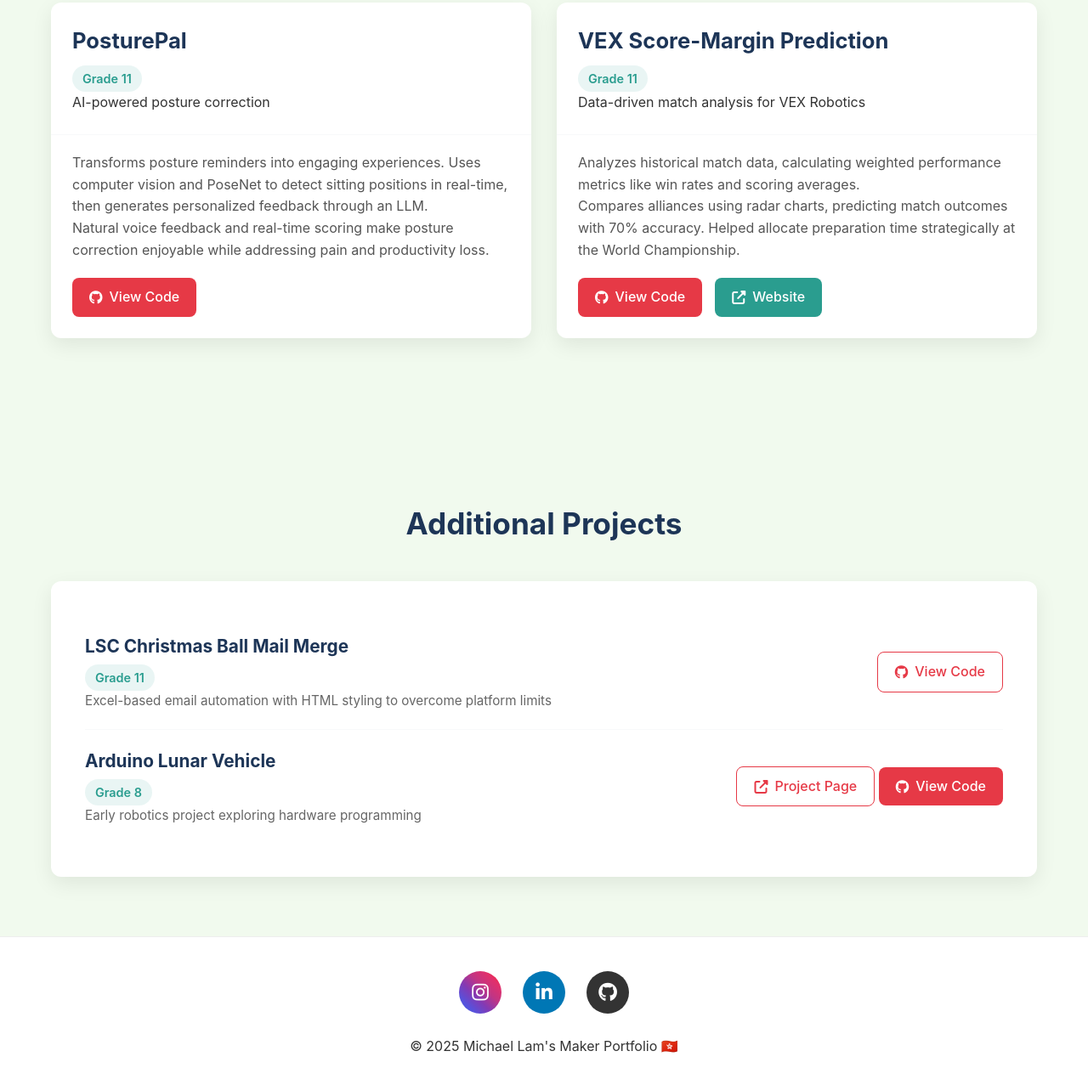
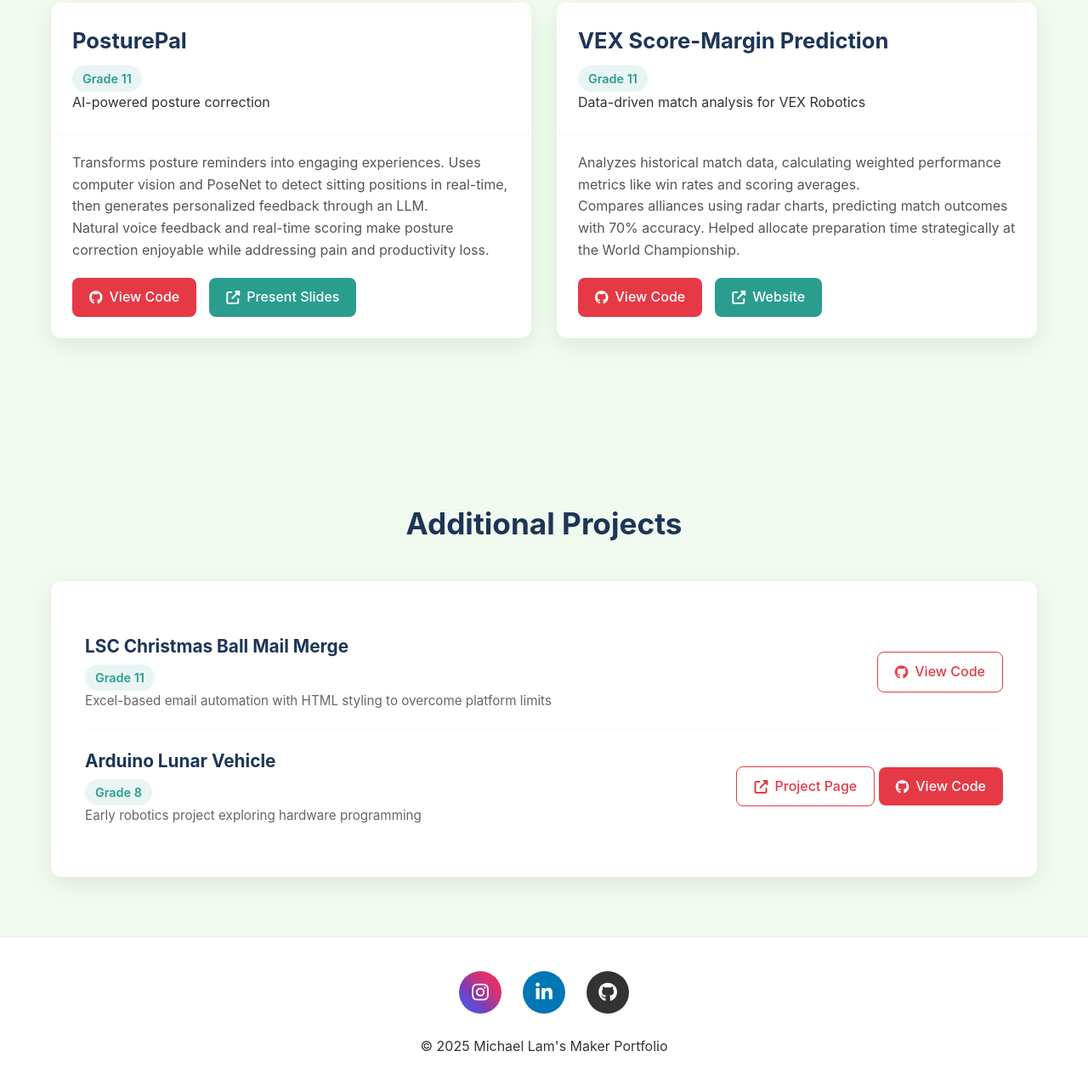
Before and after one commit to Michael-ML7/MIT-Maker-Portfolio, a plain HTML site: page index.html in a window 1280 px wide. Shown: the part 1354-2631 px from the top of the page at 85% size. Drawn offline with Linux system fonts and the light colour scheme.

Commit message:
updated content to include PosturePal slides

```diff
--- a/index.html
+++ b/index.html
@@ -400,6 +400,10 @@
                             <i class="fab fa-github"></i>
                             View Code
                         </a>
+                        <a href="https://michael-ml7.github.io/MIT-Maker-Portfolio/PosturePal-Slides/" target="_blank" class="btn btn-secondary">
+                            <i class="fas fa-external-link-alt"></i>
+                            Present Slides
+                        </a>
                     </div>
                 </div>
 
@@ -486,7 +490,7 @@
         </div>
         <br>
         <div class="container">
-            <p>&copy; 2025 Michael Lam's Maker Portfolio 🇭🇰</p>
+            <p>&copy; 2025 Michael Lam's Maker Portfolio </p>
         </div>
     </footer>
 
```
